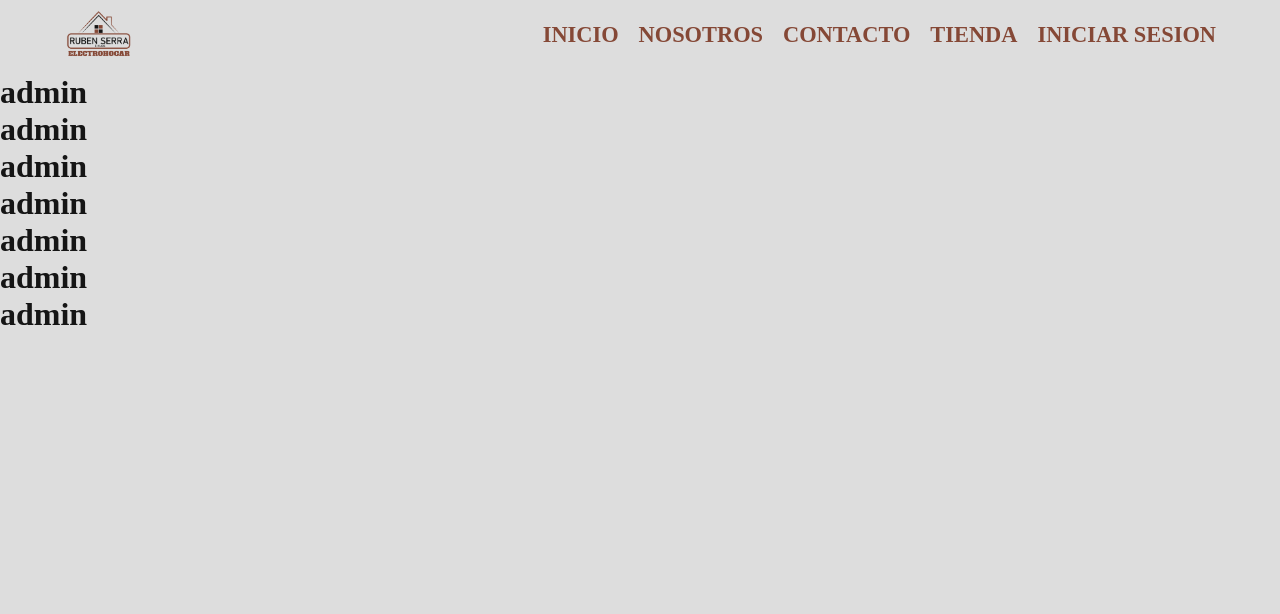
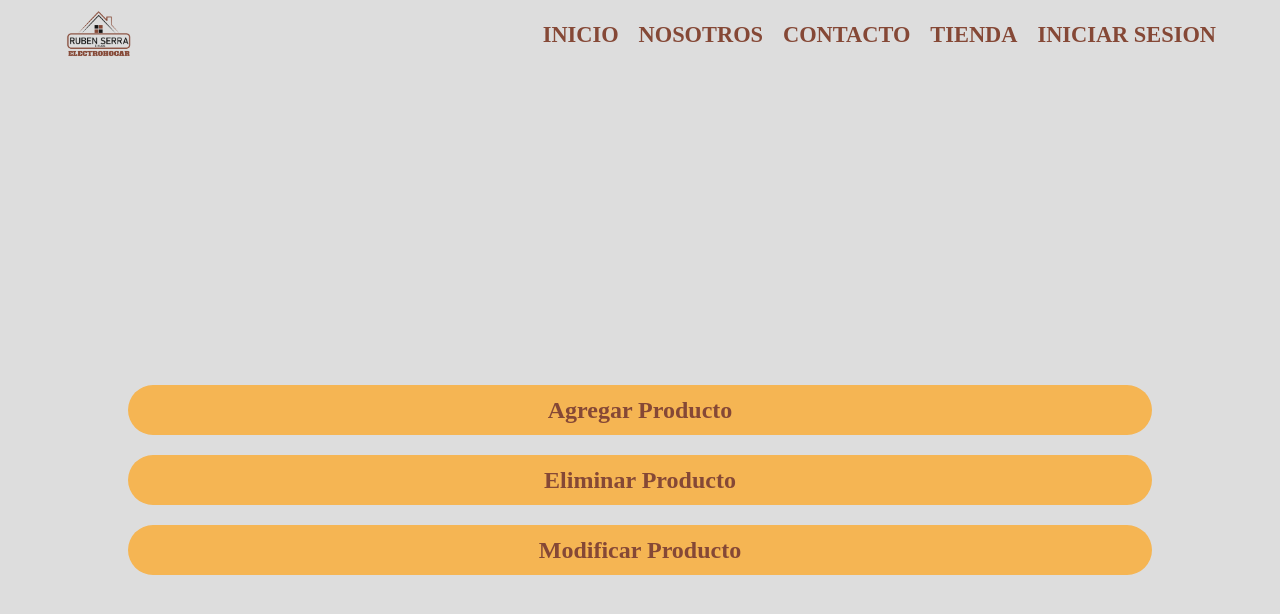
Before and after one commit to rolwebservices/rubenSerra, a React (Vite) app: page /admin in a window 1280 px wide. Shown: the top 614 px of the page. Built offline with nearby package versions, Linux system fonts and the light colour scheme.

Commit message:
botones seccion admin

```diff
--- a/src/components/Admin.css
+++ b/src/components/Admin.css
@@ -1,8 +1,33 @@
 .admin{
-    margin-bottom: 70px;
+    width: 100%;
+    height: 100vh;
+    margin: 80px 0;
+    display: flex;
+    flex-direction: column;
+    align-items: center;
+    justify-content: center;
 }
 
-.admin h1, h2, h3{
-    color: var(--grisOscuro);
-    font-size: 2em;
+.admin a{
+    width: 80%;
+    height: 50px;
+    margin: 10px;
 }
+
+.admin button{
+    width: 100%;
+    height: 100%;
+    border-radius: 50px;
+    background-color: var(--naranjaClaro);
+    color: var(--marron);
+    font-size: 1.5em;
+    font-weight: bold;
+    transition: 0.2s;
+}
+
+.admin button:hover{
+    background-color: var(--marron);
+    color: var(--naranjaClaro);
+    transform: scale(105%);
+    transition: 0.2s;
+}
--- a/src/components/Admin.jsx
+++ b/src/components/Admin.jsx
@@ -1,20 +1,20 @@
 import React from 'react'
 import './Admin.css'
-
+import { Link } from 'react-router-dom'
 
 
 function Admin() {
   return (
     <section className='admin'>
-        <h1>admin</h1>
-        <h2>admin</h2>
-        <h3>admin</h3>
-        <h1>admin</h1>
-        <h2>admin</h2>
-        <h3>admin</h3>
-        <h1>admin</h1>
-        <h2>admin</h2>
-        <h3>admin</h3>
+      <Link>
+        <button>Agregar Producto</button>
+      </Link>
+      <Link>
+        <button>Eliminar Producto</button>
+      </Link>
+      <Link>
+        <button>Modificar Producto</button>
+      </Link>
     </section>
   )
 }
--- a/src/components/Login.css
+++ b/src/components/Login.css
@@ -52,3 +52,10 @@
     font-weight: bolder;
     margin-top: 8px;
 }
+
+.login__form button:hover{
+    background-color: var(--marron);
+    color: var(--naranjaClaro);
+    transform: scale(105%);
+    transition: 0.2s;
+}
--- a/src/index.css
+++ b/src/index.css
@@ -55,3 +55,9 @@ img {
     text-align: center;
     text-transform: uppercase;
 }
+
+button{
+    font-family: var(--base-font);
+    border: 0px;
+    cursor: pointer;
+}
```
